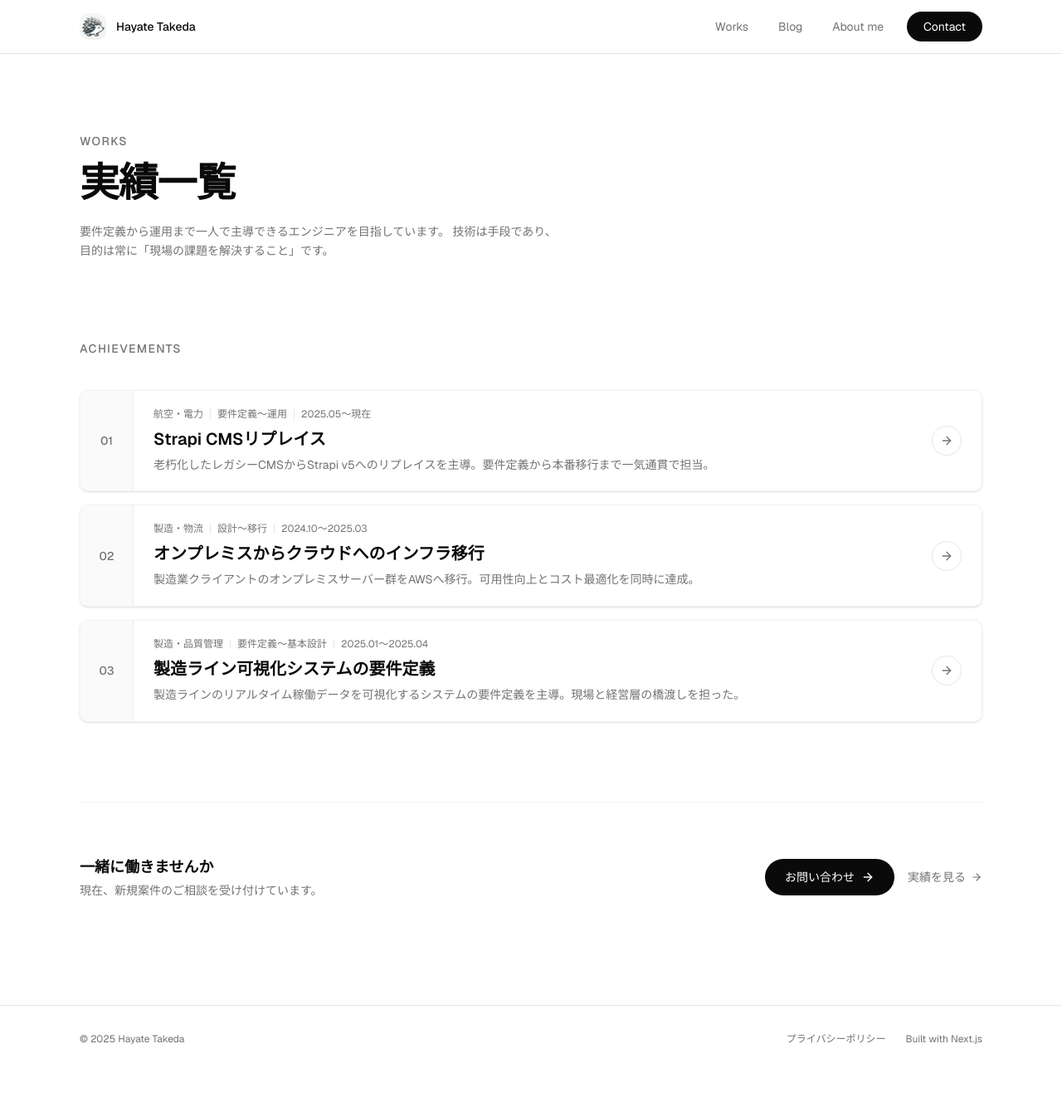
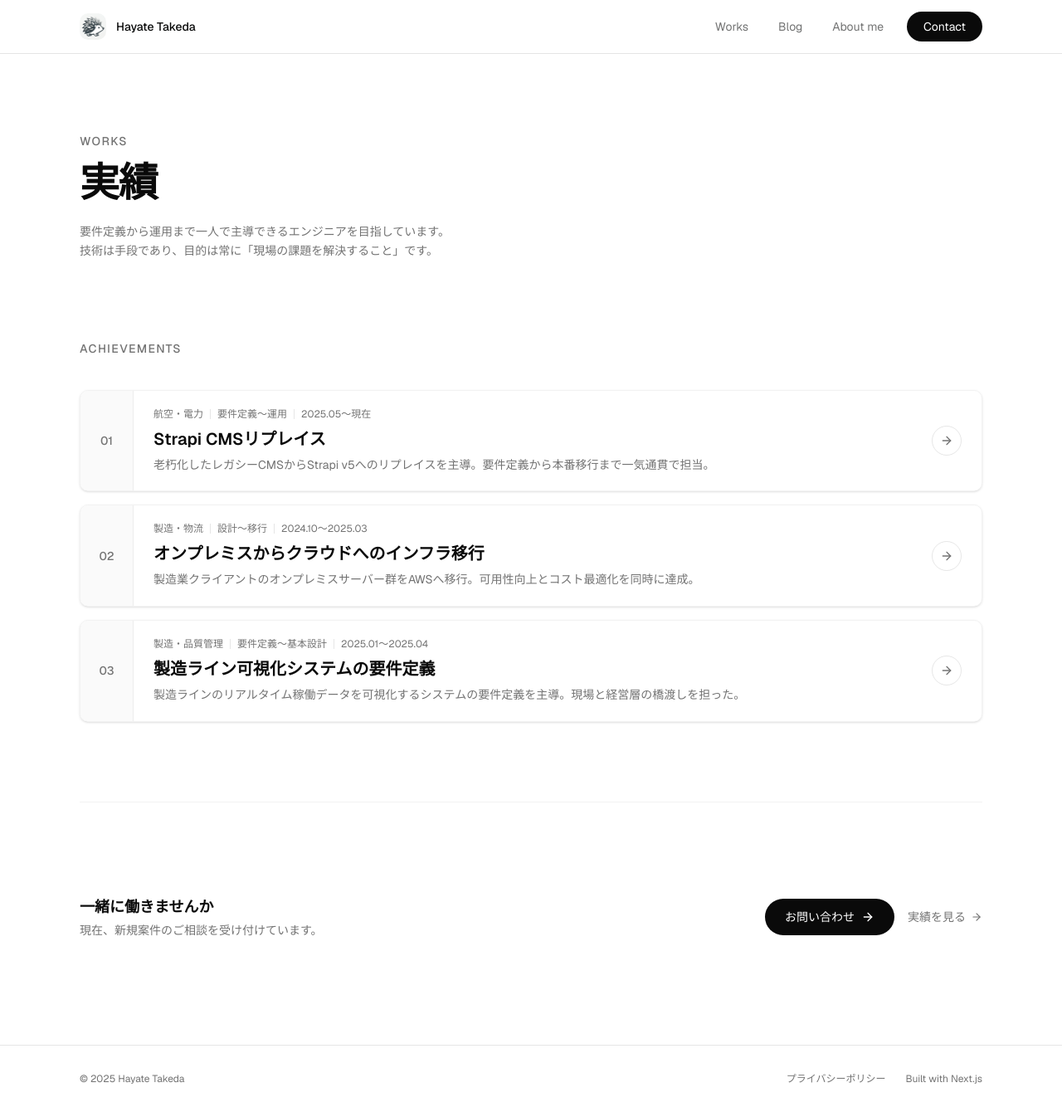
Before and after one commit to HaYat3X/my-site, a Next.js app: page /works in a window 1280 px wide. Shown: the whole page at 83% size. Before the commit the page ends 1292 px from the top, so only its background shows below. Built offline with nearby package versions, Linux system fonts and the light colour scheme.

Commit message:
Worksページの修正完了

```diff
--- a/app/works/page.tsx
+++ b/app/works/page.tsx
@@ -18,13 +18,13 @@ export default function WorksPage() {
             Works
           </p>
           <h1 className="text-4xl lg:text-5xl font-bold tracking-tight mb-6">
-            実績一覧
+            実績
           </h1>
           <p className="text-sm text-muted-foreground leading-relaxed max-w-xl mb-24">
             要件定義から運用まで一人で主導できるエンジニアを目指しています。
+            <br />
             技術は手段であり、目的は常に「現場の課題を解決すること」です。
           </p>
-
           {/* Works list */}
           <div className="mb-24">
             <p className="text-sm font-medium text-muted-foreground uppercase tracking-widest mb-10">
@@ -84,7 +84,7 @@ export default function WorksPage() {
           </div>
 
           {/* CTA */}
-          <div className="border-t border-foreground/5 pt-16 flex flex-col sm:flex-row items-start sm:items-center gap-6">
+          <div className="border-t border-foreground/5 pt-28 flex flex-col sm:flex-row items-start sm:items-center gap-6">
             <div className="flex-1">
               <p className="text-lg font-semibold mb-1">一緒に働きませんか</p>
               <p className="text-sm text-muted-foreground">
```
